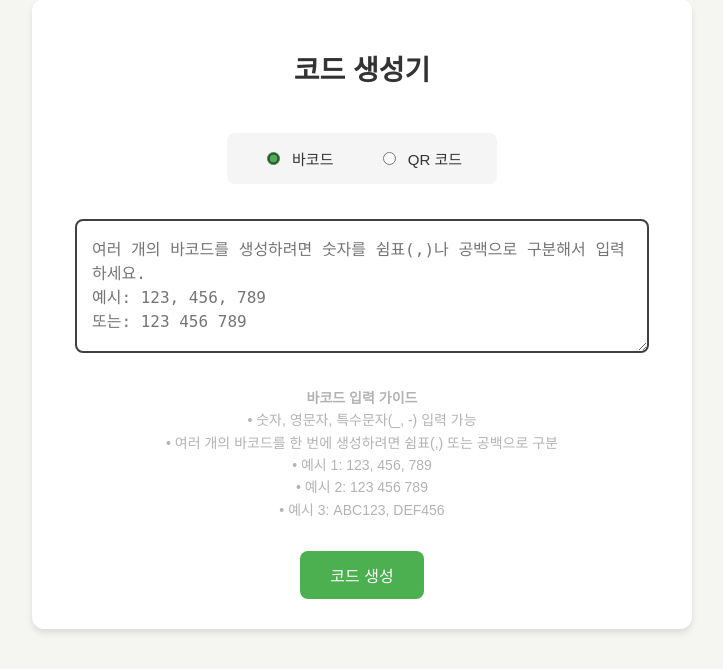
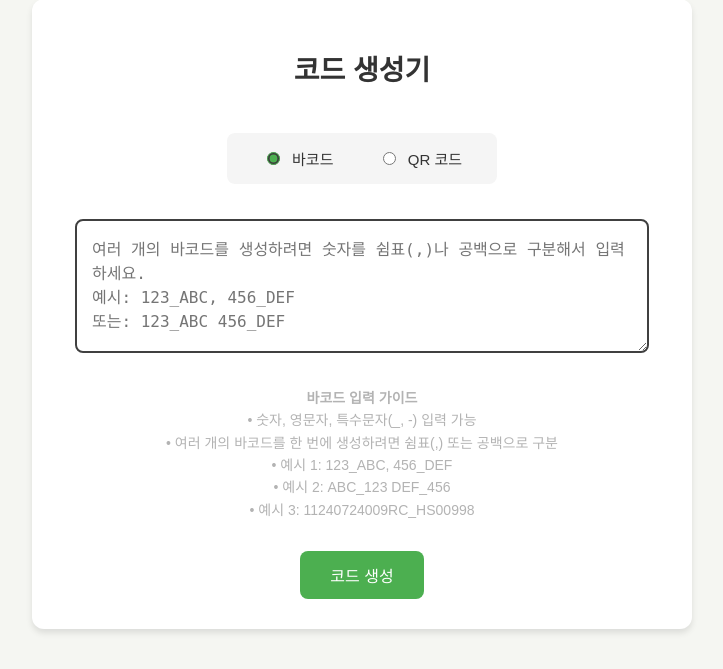
Before and after one commit to positivehun/BarcDog, a Flask app: page / in a window 1280 px wide. Shown: the part 315-984 px from the top of the page, without its empty margins (278-1001 px from the left). Run offline with Flask 3, Linux system fonts and the light colour scheme.

Commit message:
feat: barcdog Barcode 언더바 적용 가능

```diff
--- a/app.py
+++ b/app.py
@@ -93,16 +93,12 @@ def generate():
 
         # QR 코드와 바코드의 유효성 검사를 분리
         if code_type == 'barcode':
-            # 바코드는 숫자, 영문자, 특수문자(_, -) 만 허용
+            # 바코드는 숫자, 영문자, 특수문자(_, -) 허용
             if not re.match(r'^[0-9A-Za-z_\- ]+$', data):
                 return render_template('error.html', error_message="올바르지 않은 데이터입니다. 바코드는 숫자, 영문자, 특수문자(_, -) 만 입력 가능합니다.")
-        else:  # QR 코드
-            # QR 코드는 모든 문자 허용 (URL 포함)
-            pass  # URL을 포함한 모든 문자열 허용
 
         # 쉼표나 공백으로 구분된 여러 데이터 처리
-        parsed_data = re.split(r'[,\s]+', data.strip())
-        parsed_data = [item.strip() for item in parsed_data if item.strip()]
+        parsed_data = [item.strip() for item in re.split(r'[,\s]+', data.strip()) if item.strip()]
 
         if len(parsed_data) == 0:
             return render_template('error.html', error_message="유효한 데이터를 입력해주세요.")
@@ -119,7 +115,7 @@ def generate():
 
                 if buffer and buffer.getvalue():
                     codes.append({
-                        'number': item,  # 'number' 대신 'item'으로 표시하면 더 적절할 수 있습니다
+                        'number': item,
                         'code': buffer.getvalue(),
                         'type': code_type
                     })
--- a/templates/index.html
+++ b/templates/index.html
@@ -150,14 +150,14 @@
             const isBarcode = document.querySelector('input[name="code_type"]:checked').value === 'barcode';
 
             if (isBarcode) {
-                dataInput.placeholder = "여러 개의 바코드를 생성하려면 숫자를 쉼표(,)나 공백으로 구분해서 입력하세요.\n예시: 123, 456, 789\n또는: 123 456 789";
+                dataInput.placeholder = "여러 개의 바코드를 생성하려면 숫자를 쉼표(,)나 공백으로 구분해서 입력하세요.\n예시: 123_ABC, 456_DEF\n또는: 123_ABC 456_DEF";
                 helpText.innerHTML = `
                     <strong>바코드 입력 가이드</strong><br>
                     • 숫자, 영문자, 특수문자(_, -) 입력 가능<br>
                     • 여러 개의 바코드를 한 번에 생성하려면 쉼표(,) 또는 공백으로 구분<br>
-                    • 예시 1: 123, 456, 789<br>
-                    • 예시 2: 123 456 789<br>
-                    • 예시 3: ABC123, DEF456
+                    • 예시 1: 123_ABC, 456_DEF<br>
+                    • 예시 2: ABC_123 DEF_456<br>
+                    • 예시 3: 11240724009RC_HS00998
                 `;
             } else {
                 dataInput.placeholder = "QR 코드로 변환할 텍스트나 URL을 입력하세요.\n예시: https://example.com";
```
